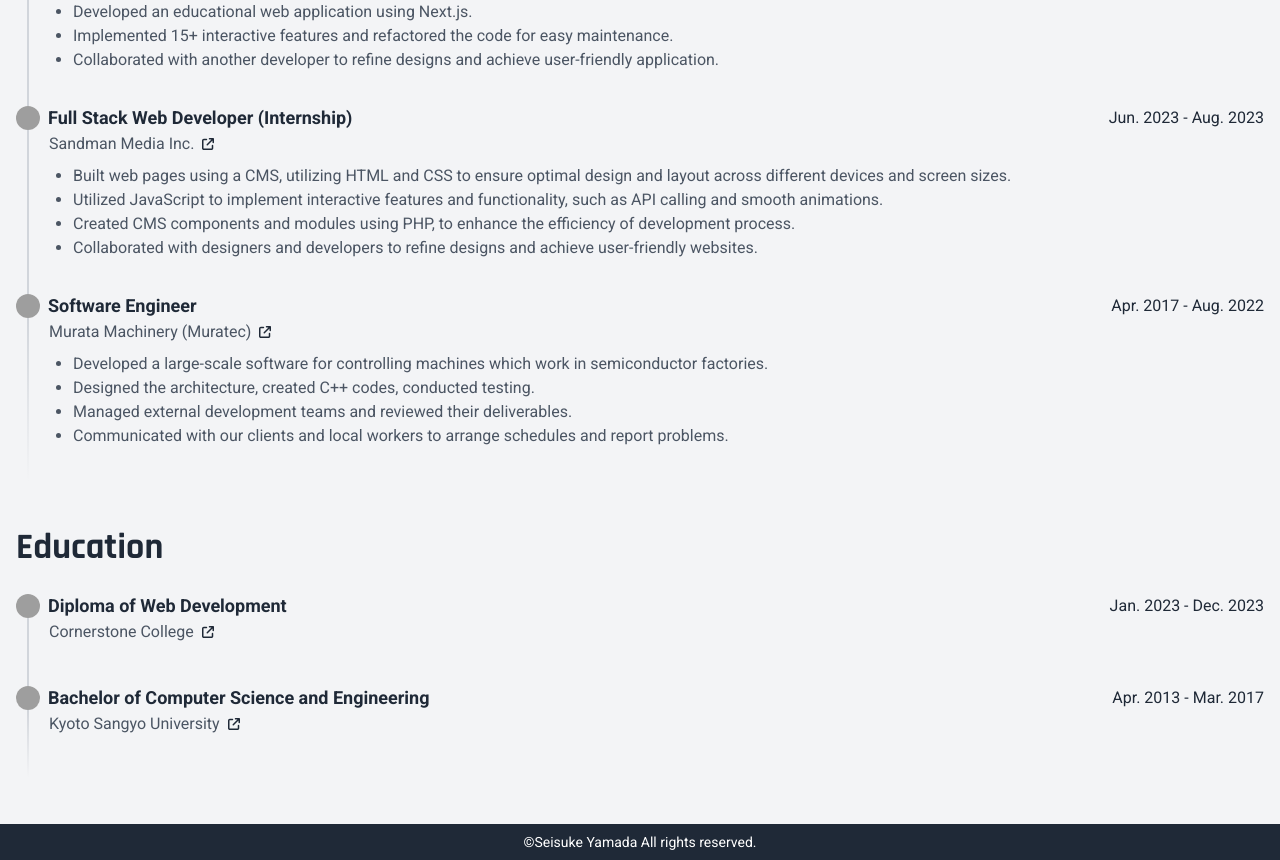
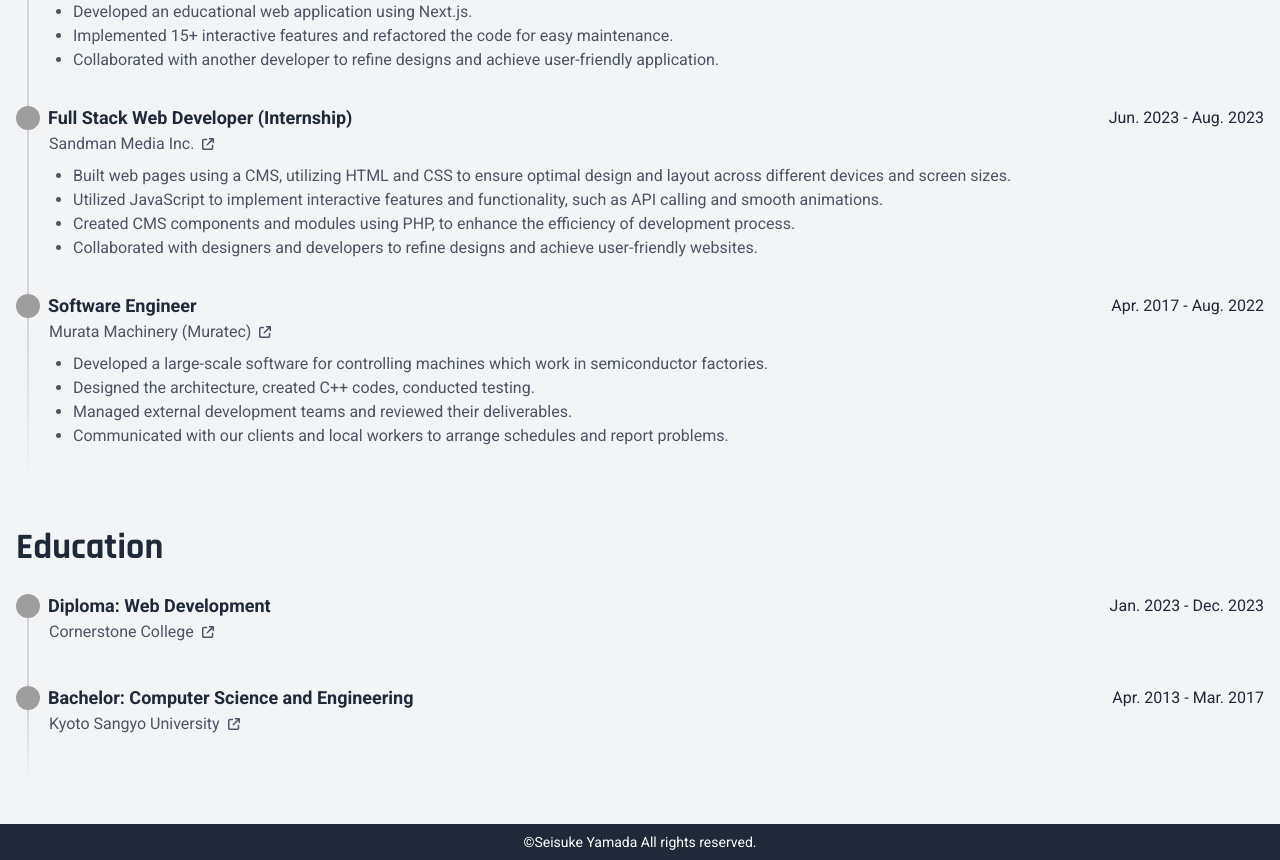
Before and after one commit to seihello/new-portfolio, a Next.js app: page / in a window 1280 px wide. Shown: the part 3360-4220 px from the top of the page. Built offline with nearby package versions, Linux system fonts and the light colour scheme; grey boxes are pictures that could not be loaded; what tailwindcss-text-fill would draw is missing.

Commit message:
style: improve style of experience section

```diff
--- a/components/home/experiences/experience-item.tsx
+++ b/components/home/experiences/experience-item.tsx
@@ -37,7 +37,7 @@ export default function ExperienceItem({
               className="min-w-8"
             />
           </div>
-          <h3 className="text-lg font-semibold">{title}</h3>
+          <h3 className="whitespace-nowrap text-lg font-semibold">{title}</h3>
         </div>
         <p>
           {startDate} - {endDate}
@@ -45,10 +45,16 @@ export default function ExperienceItem({
       </div>
       <div className="flex flex-col gap-y-2 pl-0 sm:pl-[33px]">
         <div className="flex items-center justify-center gap-x-2 sm:justify-start">
-          <p className="text-gray-600">{organization}</p>
-          <a href={link} target="_blank">
-            <FaArrowUpRightFromSquare size={12} />
-          </a>
+          <p className="relative text-gray-600">
+            <span>{organization}</span>
+            <a
+              href={link}
+              target="_blank"
+              className="absolute right-0 top-1/2 -translate-y-1/2 translate-x-5"
+            >
+              <FaArrowUpRightFromSquare size={12} />
+            </a>
+          </p>
         </div>
         <ul className="list-disc pl-6">
           {descriptions.map((description, index) => (
--- a/data/education-experiences.ts
+++ b/data/education-experiences.ts
@@ -3,7 +3,7 @@ const educationExperiences = [
     organization: "Cornerstone College",
     country: "CA",
     link: "https://ciccc.ca/",
-    title: "Diploma of Web Development",
+    title: "Diploma: Web Development",
     startDate: "Jan. 2023",
     endDate: "Dec. 2023",
     descriptions: [],
@@ -12,7 +12,7 @@ const educationExperiences = [
     organization: "Kyoto Sangyo University",
     country: "JP",
     link: "https://www.kyoto-su.ac.jp/index-e.html",
-    title: "Bachelor of Computer Science and Engineering",
+    title: "Bachelor: Computer Science and Engineering",
     startDate: "Apr. 2013",
     endDate: "Mar. 2017",
     descriptions: [],
```
